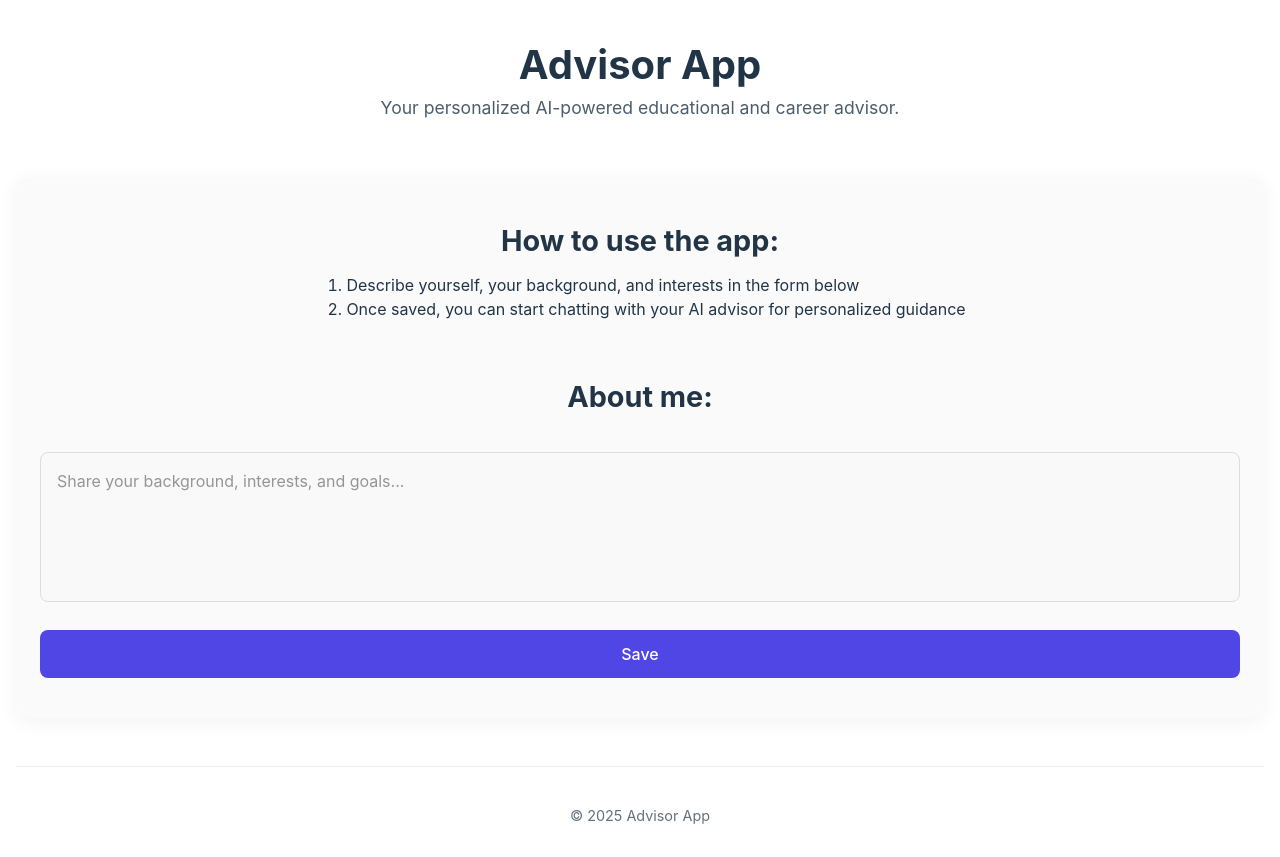
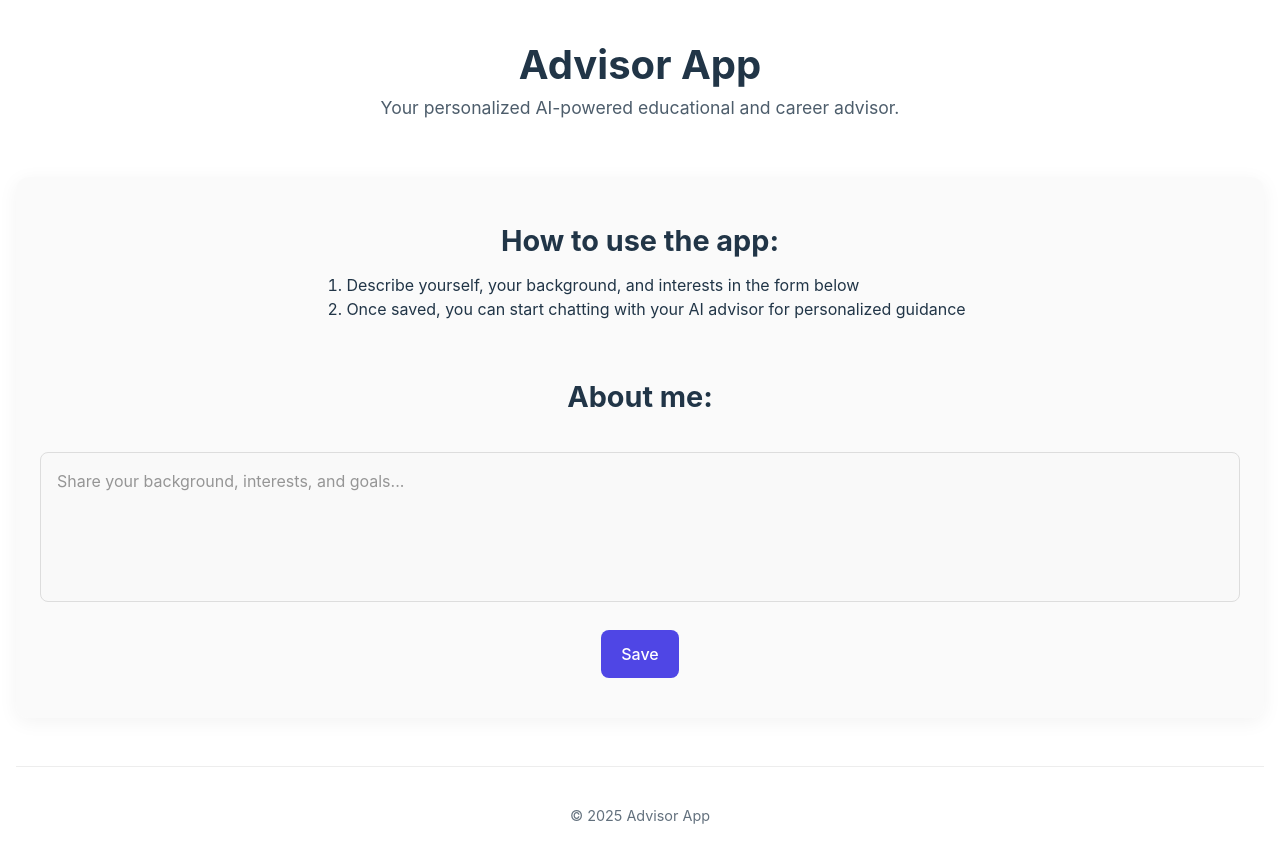
Before and after one commit to InversionSpaces/advisor, a React (Vite) app in the folder frontend/: page / in a window 1280 px wide. Built offline with nearby package versions, Linux system fonts and the light colour scheme; no server answers.

Commit message:
Made buttons smaller

```diff
--- a/frontend/src/index.css
+++ b/frontend/src/index.css
@@ -94,7 +94,8 @@ h2 {
 }
 
 button {
-    width: 100%;
+    display: inline-block;
+    width: auto;
     border-radius: 8px;
     border: 1px solid transparent;
     padding: 0.8em 1.2em;
@@ -176,6 +177,7 @@ button:disabled {
 .form-group {
     display: flex;
     flex-direction: column;
+    align-items: center;
     width: 100%;
     gap: 0.75rem;
     margin-bottom: 1rem;
```
